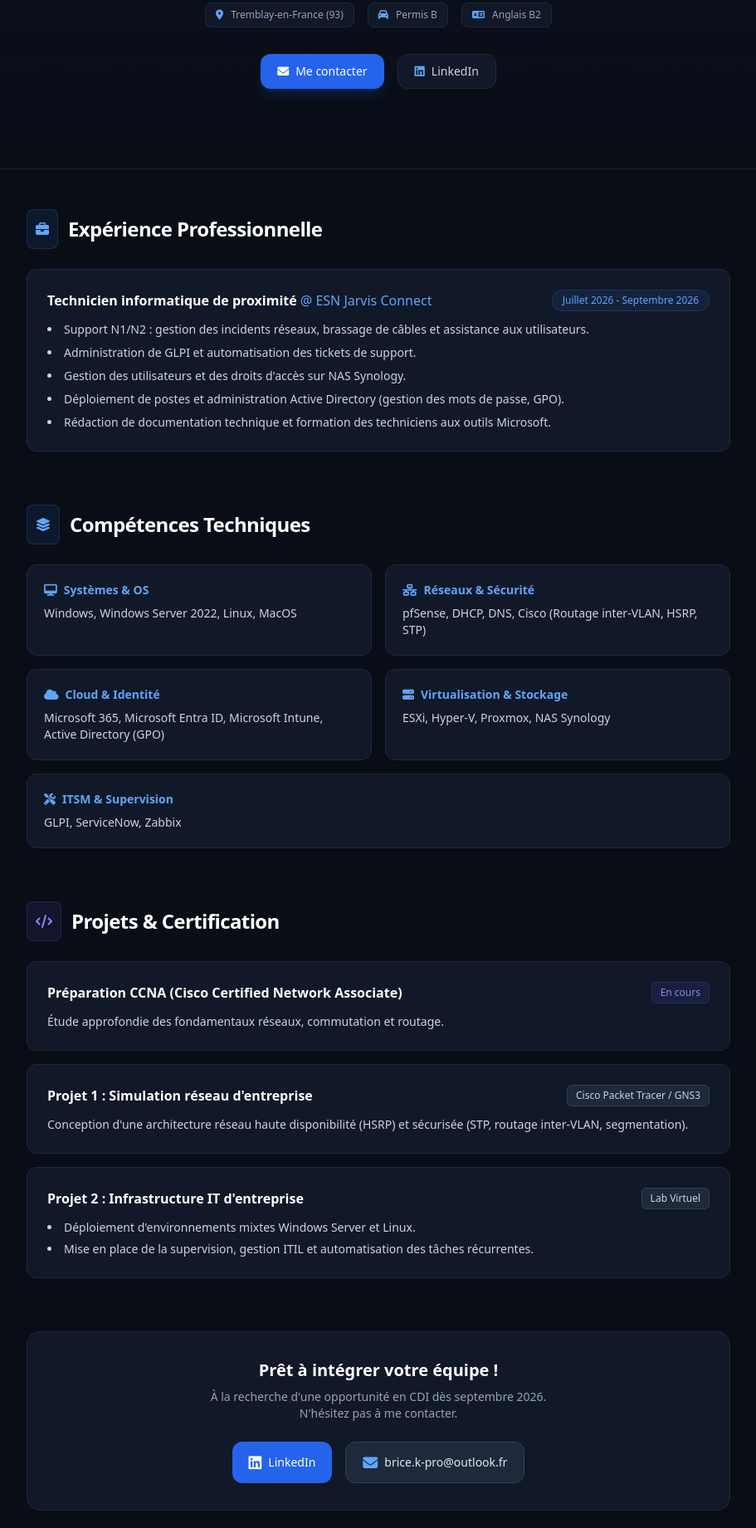
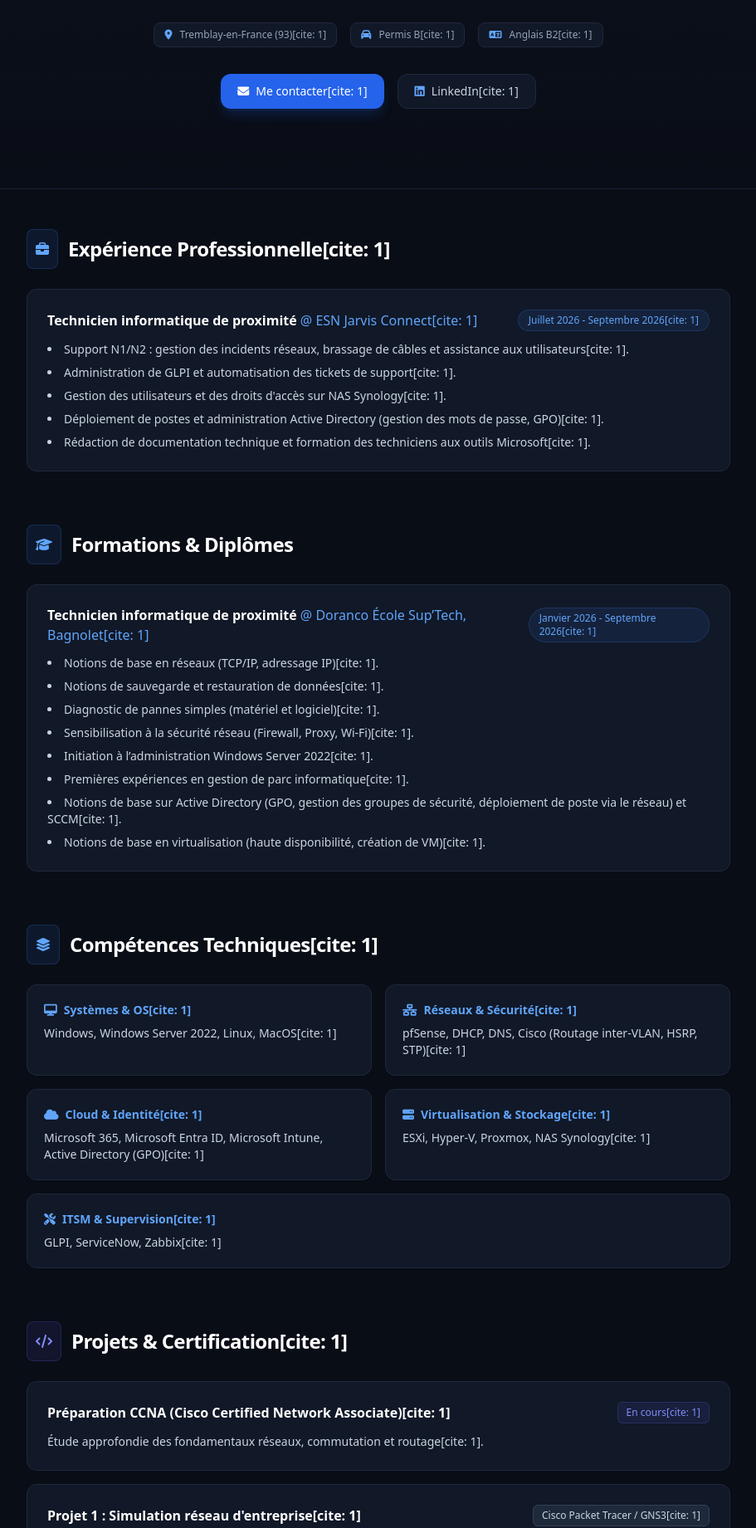
Before and after one commit to briceproit-tech/brice.proit-techgithub.io, a plain HTML site: page index.html in a window 1280 px wide. Shown: the part 383-2224 px from the top of the page at 83% size, without its empty margins (184-1095 px from the left). Drawn offline with nearby package versions, Linux system fonts and the light colour scheme.

Commit message:
Update index.html

```diff
--- a/index.html
+++ b/index.html
@@ -27,31 +27,31 @@
     <header class="py-24 px-6 border-b border-slate-800/80 bg-gradient-to-b from-slate-900/50 to-transparent">
         <div class="max-w-4xl mx-auto text-center">
             <span class="inline-flex items-center gap-2 bg-blue-500/10 text-blue-400 text-xs font-semibold px-3 py-1.5 rounded-full mb-6 border border-blue-500/20">
-                <span class="w-2 h-2 rounded-full bg-blue-400 animate-pulse"></span> Recherche CDI / Opportunité dès Septembre 2026
+                <span class="w-2 h-2 rounded-full bg-blue-400 animate-pulse"></span> Recherche CDI / Opportunité dès Septembre 2026[cite: 1]
             </span>
             <h1 class="text-4xl md:text-5xl font-extrabold tracking-tight mb-4 text-white">
-                Brice KONSO
+                Brice KONSO[cite: 1]
             </h1>
             <p class="text-lg md:text-xl text-blue-400 font-medium mb-6">
-                Technicien Informatique de Proximité (Support N1/N2 & Systèmes/Réseaux)
+                Technicien Informatique de Proximité (Support N1/N2 & Systèmes/Réseaux)[cite: 1]
             </p>
             <p class="text-slate-300 max-w-2xl mx-auto text-sm md:text-base leading-relaxed mb-6">
-                Actuellement en fin de formation à l'école Doranco et fort d'une expérience en ESN (Jarvis Connect), j'interviens sur le support utilisateur, le déploiement de postes et l'administration systèmes & réseaux. Sérieux, autonome et préparant ma certification CCNA, je recherche un poste en CDI pour développer mes acquis techniques.
+                Actuellement en fin de formation à l'école Doranco et fort d'une expérience en ESN (Jarvis Connect)[cite: 1], j'interviens sur le support utilisateur, le déploiement de postes et l'administration systèmes & réseaux. Sérieux, autonome et préparant ma certification CCNA[cite: 1], je recherche un poste en CDI pour développer mes acquis techniques[cite: 1].
             </p>
 
             <!-- Infos pratiques rapides -->
             <div class="flex flex-wrap justify-center gap-4 text-xs text-slate-400 mb-8">
-                <span class="bg-cardbg px-3 py-1.5 rounded-lg border border-cardborder"><i class="fa-solid fa-location-dot text-blue-400 mr-1.5"></i> Tremblay-en-France (93)</span>
-                <span class="bg-cardbg px-3 py-1.5 rounded-lg border border-cardborder"><i class="fa-solid fa-car text-blue-400 mr-1.5"></i> Permis B</span>
-                <span class="bg-cardbg px-3 py-1.5 rounded-lg border border-cardborder"><i class="fa-solid fa-language text-blue-400 mr-1.5"></i> Anglais B2</span>
+                <span class="bg-cardbg px-3 py-1.5 rounded-lg border border-cardborder"><i class="fa-solid fa-location-dot text-blue-400 mr-1.5"></i> Tremblay-en-France (93)[cite: 1]</span>
+                <span class="bg-cardbg px-3 py-1.5 rounded-lg border border-cardborder"><i class="fa-solid fa-car text-blue-400 mr-1.5"></i> Permis B[cite: 1]</span>
+                <span class="bg-cardbg px-3 py-1.5 rounded-lg border border-cardborder"><i class="fa-solid fa-language text-blue-400 mr-1.5"></i> Anglais B2[cite: 1]</span>
             </div>
 
             <div class="flex flex-wrap justify-center gap-4">
                 <a href="mailto:brice.k-pro@outlook.fr" class="bg-blue-600 hover:bg-blue-500 text-white text-sm font-medium px-5 py-2.5 rounded-xl transition shadow-lg shadow-blue-600/20 flex items-center gap-2">
-                    <i class="fa-solid fa-envelope"></i> Me contacter
+                    <i class="fa-solid fa-envelope"></i> Me contacter[cite: 1]
                 </a>
                 <a href="https://www.linkedin.com/in/brice-konso-858644359/" target="_blank" class="bg-cardbg hover:bg-slate-800 text-slate-300 border border-cardborder text-sm font-medium px-5 py-2.5 rounded-xl transition flex items-center gap-2">
-                    <i class="fa-brands fa-linkedin text-blue-400"></i> LinkedIn
+                    <i class="fa-brands fa-linkedin text-blue-400"></i> LinkedIn[cite: 1]
                 </a>
             </div>
         </div>
@@ -65,20 +65,47 @@
                 <div class="p-2.5 bg-blue-500/10 text-blue-400 rounded-lg border border-blue-500/20">
                     <i class="fa-solid fa-briefcase"></i>
                 </div>
-                <h2 class="text-2xl font-bold tracking-tight text-white">Expérience Professionnelle</h2>
+                <h2 class="text-2xl font-bold tracking-tight text-white">Expérience Professionnelle[cite: 1]</h2>
             </div>
 
             <div class="bg-cardbg p-6 rounded-xl border border-cardborder">
                 <div class="flex flex-col md:flex-row md:items-center justify-between gap-2 mb-2">
-                    <h3 class="font-bold text-white text-base">Technicien informatique de proximité <span class="text-blue-400 font-normal">@ ESN Jarvis Connect</span></h3>
-                    <span class="text-xs bg-blue-500/10 text-blue-400 px-3 py-1 rounded-full border border-blue-500/20 w-fit">Juillet 2026 - Septembre 2026</span>
+                    <h3 class="font-bold text-white text-base">Technicien informatique de proximité <span class="text-blue-400 font-normal">@ ESN Jarvis Connect[cite: 1]</span></h3>
+                    <span class="text-xs bg-blue-500/10 text-blue-400 px-3 py-1 rounded-full border border-blue-500/20 w-fit">Juillet 2026 - Septembre 2026[cite: 1]</span>
                 </div>
                 <ul class="text-sm text-slate-300 space-y-2 list-disc list-inside mt-3">
-                    <li>Support N1/N2 : gestion des incidents réseaux, brassage de câbles et assistance aux utilisateurs.</li>
-                    <li>Administration de GLPI et automatisation des tickets de support.</li>
-                    <li>Gestion des utilisateurs et des droits d'accès sur NAS Synology.</li>
-                    <li>Déploiement de postes et administration Active Directory (gestion des mots de passe, GPO).</li>
-                    <li>Rédaction de documentation technique et formation des techniciens aux outils Microsoft.</li>
+                    <li>Support N1/N2 : gestion des incidents réseaux, brassage de câbles et assistance aux utilisateurs[cite: 1].</li>
+                    <li>Administration de GLPI et automatisation des tickets de support[cite: 1].</li>
+                    <li>Gestion des utilisateurs et des droits d'accès sur NAS Synology[cite: 1].</li>
+                    <li>Déploiement de postes et administration Active Directory (gestion des mots de passe, GPO)[cite: 1].</li>
+                    <li>Rédaction de documentation technique et formation des techniciens aux outils Microsoft[cite: 1].</li>
+                </ul>
+            </div>
+        </section>
+
+        <!-- Formation / Diplôme -->
+        <section>
+            <div class="flex items-center gap-3 mb-6">
+                <div class="p-2.5 bg-blue-500/10 text-blue-400 rounded-lg border border-blue-500/20">
+                    <i class="fa-solid fa-graduation-cap"></i>
+                </div>
+                <h2 class="text-2xl font-bold tracking-tight text-white">Formations & Diplômes</h2>
+            </div>
+
+            <div class="bg-cardbg p-6 rounded-xl border border-cardborder">
+                <div class="flex flex-col md:flex-row md:items-center justify-between gap-2 mb-2">
+                    <h3 class="font-bold text-white text-base">Technicien informatique de proximité <span class="text-blue-400 font-normal">@ Doranco École Sup’Tech, Bagnolet[cite: 1]</span></h3>
+                    <span class="text-xs bg-blue-500/10 text-blue-400 px-3 py-1 rounded-full border border-blue-500/20 w-fit">Janvier 2026 - Septembre 2026[cite: 1]</span>
+                </div>
+                <ul class="text-sm text-slate-300 space-y-2 list-disc list-inside mt-3">
+                    <li>Notions de base en réseaux (TCP/IP, adressage IP)[cite: 1].</li>
+                    <li>Notions de sauvegarde et restauration de données[cite: 1].</li>
+                    <li>Diagnostic de pannes simples (matériel et logiciel)[cite: 1].</li>
+                    <li>Sensibilisation à la sécurité réseau (Firewall, Proxy, Wi-Fi)[cite: 1].</li>
+                    <li>Initiation à l’administration Windows Server 2022[cite: 1].</li>
+                    <li>Premières expériences en gestion de parc informatique[cite: 1].</li>
+                    <li>Notions de base sur Active Directory (GPO, gestion des groupes de sécurité, déploiement de poste via le réseau) et SCCM[cite: 1].</li>
+                    <li>Notions de base en virtualisation (haute disponibilité, création de VM)[cite: 1].</li>
                 </ul>
             </div>
         </section>
@@ -89,43 +116,43 @@
                 <div class="p-2.5 bg-blue-500/10 text-blue-400 rounded-lg border border-blue-500/20">
                     <i class="fa-solid fa-layer-group"></i>
                 </div>
-                <h2 class="text-2xl font-bold tracking-tight text-white">Compétences Techniques</h2>
+                <h2 class="text-2xl font-bold tracking-tight text-white">Compétences Techniques[cite: 1]</h2>
             </div>
 
             <div class="grid md:grid-cols-2 gap-4">
                 <div class="bg-cardbg p-5 rounded-xl border border-cardborder shadow-sm">
                     <h3 class="text-sm font-semibold text-blue-400 mb-2 flex items-center gap-2">
-                        <i class="fa-solid fa-desktop"></i> Systèmes & OS
+                        <i class="fa-solid fa-desktop"></i> Systèmes & OS[cite: 1]
                     </h3>
-                    <p class="text-sm text-slate-300">Windows, Windows Server 2022, Linux, MacOS</p>
+                    <p class="text-sm text-slate-300">Windows, Windows Server 2022, Linux, MacOS[cite: 1]</p>
                 </div>
 
                 <div class="bg-cardbg p-5 rounded-xl border border-cardborder shadow-sm">
                     <h3 class="text-sm font-semibold text-blue-400 mb-2 flex items-center gap-2">
-                        <i class="fa-solid fa-network-wired"></i> Réseaux & Sécurité
+                        <i class="fa-solid fa-network-wired"></i> Réseaux & Sécurité[cite: 1]
                     </h3>
-                    <p class="text-sm text-slate-300">pfSense, DHCP, DNS, Cisco (Routage inter-VLAN, HSRP, STP)</p>
+                    <p class="text-sm text-slate-300">pfSense, DHCP, DNS, Cisco (Routage inter-VLAN, HSRP, STP)[cite: 1]</p>
                 </div>
 
                 <div class="bg-cardbg p-5 rounded-xl border border-cardborder shadow-sm">
                     <h3 class="text-sm font-semibold text-blue-400 mb-2 flex items-center gap-2">
-                        <i class="fa-solid fa-cloud"></i> Cloud & Identité
+                        <i class="fa-solid fa-cloud"></i> Cloud & Identité[cite: 1]
                     </h3>
-                    <p class="text-sm text-slate-300">Microsoft 365, Microsoft Entra ID, Microsoft Intune, Active Directory (GPO)</p>
+                    <p class="text-sm text-slate-300">Microsoft 365, Microsoft Entra ID, Microsoft Intune, Active Directory (GPO)[cite: 1]</p>
                 </div>
 
                 <div class="bg-cardbg p-5 rounded-xl border border-cardborder shadow-sm">
                     <h3 class="text-sm font-semibold text-blue-400 mb-2 flex items-center gap-2">
-                        <i class="fa-solid fa-server"></i> Virtualisation & Stockage
+                        <i class="fa-solid fa-server"></i> Virtualisation & Stockage[cite: 1]
                     </h3>
-                    <p class="text-sm text-slate-300">ESXi, Hyper-V, Proxmox, NAS Synology</p>
+                    <p class="text-sm text-slate-300">ESXi, Hyper-V, Proxmox, NAS Synology[cite: 1]</p>
                 </div>
 
                 <div class="bg-cardbg p-5 rounded-xl border border-cardborder shadow-sm md:col-span-2">
                     <h3 class="text-sm font-semibold text-blue-400 mb-2 flex items-center gap-2">
-                        <i class="fa-solid fa-tools"></i> ITSM & Supervision
+                        <i class="fa-solid fa-tools"></i> ITSM & Supervision[cite: 1]
                     </h3>
-                    <p class="text-sm text-slate-300">GLPI, ServiceNow, Zabbix</p>
+                    <p class="text-sm text-slate-300">GLPI, ServiceNow, Zabbix[cite: 1]</p>
                 </div>
             </div>
         </section>
@@ -136,34 +163,34 @@
                 <div class="p-2.5 bg-indigo-500/10 text-indigo-400 rounded-lg border border-indigo-500/20">
                     <i class="fa-solid fa-code"></i>
                 </div>
-                <h2 class="text-2xl font-bold tracking-tight text-white">Projets & Certification</h2>
+                <h2 class="text-2xl font-bold tracking-tight text-white">Projets & Certification[cite: 1]</h2>
             </div>
 
             <div class="space-y-4">
                 <div class="bg-cardbg p-6 rounded-xl border border-cardborder">
                     <div class="flex flex-col md:flex-row md:items-center justify-between gap-2 mb-3">
-                        <h3 class="font-bold text-white text-base">Préparation CCNA (Cisco Certified Network Associate)</h3>
-                        <span class="text-xs bg-indigo-500/10 text-indigo-400 px-2.5 py-1 rounded-md border border-indigo-500/20 w-fit">En cours</span>
+                        <h3 class="font-bold text-white text-base">Préparation CCNA (Cisco Certified Network Associate)[cite: 1]</h3>
+                        <span class="text-xs bg-indigo-500/10 text-indigo-400 px-2.5 py-1 rounded-md border border-indigo-500/20 w-fit">En cours[cite: 1]</span>
                     </div>
-                    <p class="text-sm text-slate-300">Étude approfondie des fondamentaux réseaux, commutation et routage.</p>
+                    <p class="text-sm text-slate-300">Étude approfondie des fondamentaux réseaux, commutation et routage[cite: 1].</p>
                 </div>
 
                 <div class="bg-cardbg p-6 rounded-xl border border-cardborder">
                     <div class="flex flex-col md:flex-row md:items-center justify-between gap-2 mb-3">
-                        <h3 class="font-bold text-white text-base">Projet 1 : Simulation réseau d'entreprise</h3>
-                        <span class="text-xs bg-slate-800 text-slate-300 px-2.5 py-1 rounded-md border border-slate-700 w-fit">Cisco Packet Tracer / GNS3</span>
+                        <h3 class="font-bold text-white text-base">Projet 1 : Simulation réseau d'entreprise[cite: 1]</h3>
+                        <span class="text-xs bg-slate-800 text-slate-300 px-2.5 py-1 rounded-md border border-slate-700 w-fit">Cisco Packet Tracer / GNS3[cite: 1]</span>
                     </div>
-                    <p class="text-sm text-slate-300">Conception d'une architecture réseau haute disponibilité (HSRP) et sécurisée (STP, routage inter-VLAN, segmentation).</p>
+                    <p class="text-sm text-slate-300">Conception d'une architecture réseau haute disponibilité (HSRP) et sécurisée (STP, routage inter-VLAN, segmentation)[cite: 1].</p>
                 </div>
 
                 <div class="bg-cardbg p-6 rounded-xl border border-cardborder">
                     <div class="flex flex-col md:flex-row md:items-center justify-between gap-2 mb-3">
-                        <h3 class="font-bold text-white text-base">Projet 2 : Infrastructure IT d'entreprise</h3>
-                        <span class="text-xs bg-slate-800 text-slate-300 px-2.5 py-1 rounded-md border border-slate-700 w-fit">Lab Virtuel</span>
+                        <h3 class="font-bold text-white text-base">Projet 2 : Infrastructure IT d'entreprise[cite: 1]</h3>
+                        <span class="text-xs bg-slate-800 text-slate-300 px-2.5 py-1 rounded-md border border-slate-700 w-fit">Lab Virtuel[cite: 1]</span>
                     </div>
                     <ul class="text-sm text-slate-300 space-y-1.5 list-disc list-inside">
-                        <li>Déploiement d'environnements mixtes Windows Server et Linux.</li>
-                        <li>Mise en place de la supervision, gestion ITIL et automatisation des tâches récurrentes.</li>
+                        <li>Déploiement d'environnements mixtes Windows Server et Linux[cite: 1].</li>
+                        <li>Mise en place de la supervision, gestion ITIL et automatisation des tâches récurrentes[cite: 1].</li>
                     </ul>
                 </div>
             </div>
@@ -173,14 +200,14 @@
         <section class="bg-cardbg p-8 rounded-2xl border border-cardborder text-center">
             <h2 class="text-xl font-bold text-white mb-2">Prêt à intégrer votre équipe !</h2>
             <p class="text-slate-400 text-sm mb-6 max-w-md mx-auto">
-                À la recherche d'une opportunité en CDI dès septembre 2026. N'hésitez pas à me contacter.
+                À la recherche d'une opportunité en CDI dès septembre 2026. N'hésitez pas à me contacter[cite: 1].
             </p>
             <div class="flex flex-wrap justify-center gap-4">
                 <a href="https://www.linkedin.com/in/brice-konso-858644359/" target="_blank" class="bg-blue-600 hover:bg-blue-500 text-white text-sm font-medium px-5 py-2.5 rounded-xl transition flex items-center gap-2">
-                    <i class="fa-brands fa-linkedin text-lg"></i> LinkedIn
+                    <i class="fa-brands fa-linkedin text-lg"></i> LinkedIn[cite: 1]
                 </a>
                 <a href="mailto:brice.k-pro@outlook.fr" class="bg-slate-800 hover:bg-slate-700 text-slate-200 border border-slate-700 text-sm font-medium px-5 py-2.5 rounded-xl transition flex items-center gap-2">
-                    <i class="fa-solid fa-envelope text-blue-400 text-lg"></i> brice.k-pro@outlook.fr
+                    <i class="fa-solid fa-envelope text-blue-400 text-lg"></i> brice.k-pro@outlook.fr[cite: 1]
                 </a>
             </div>
         </section>
```
